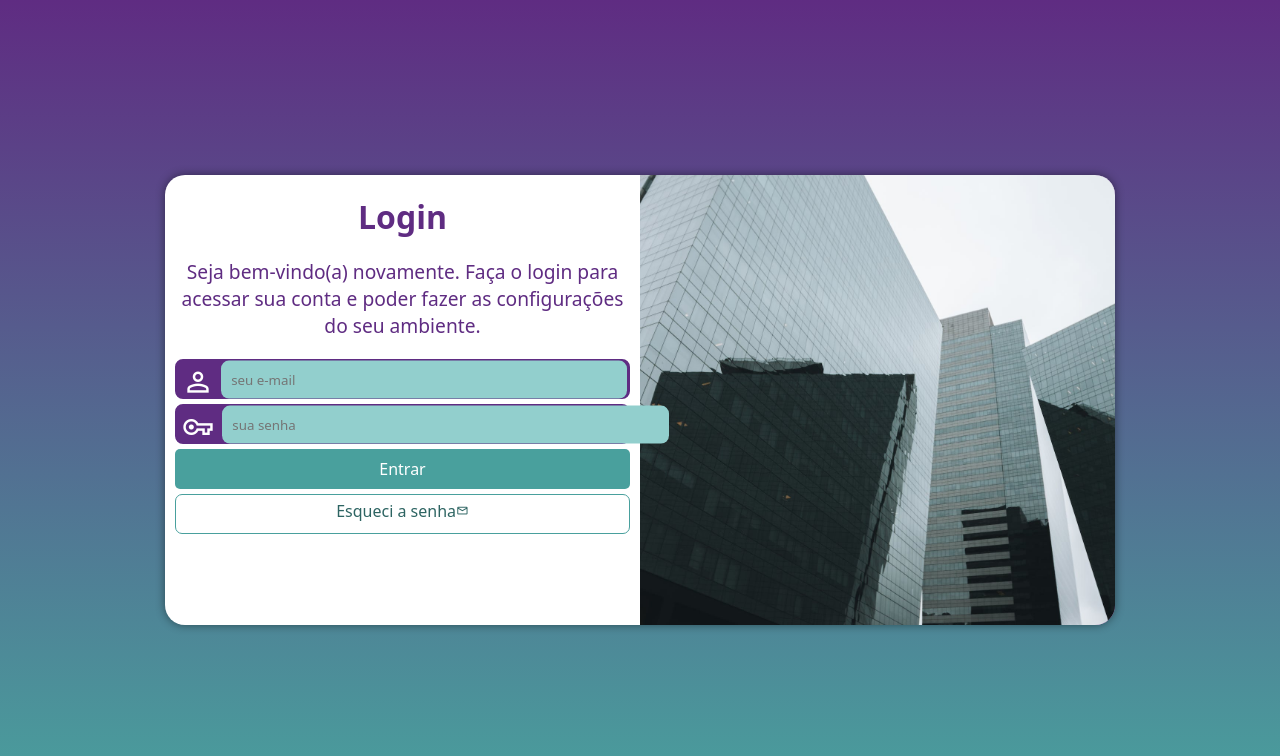
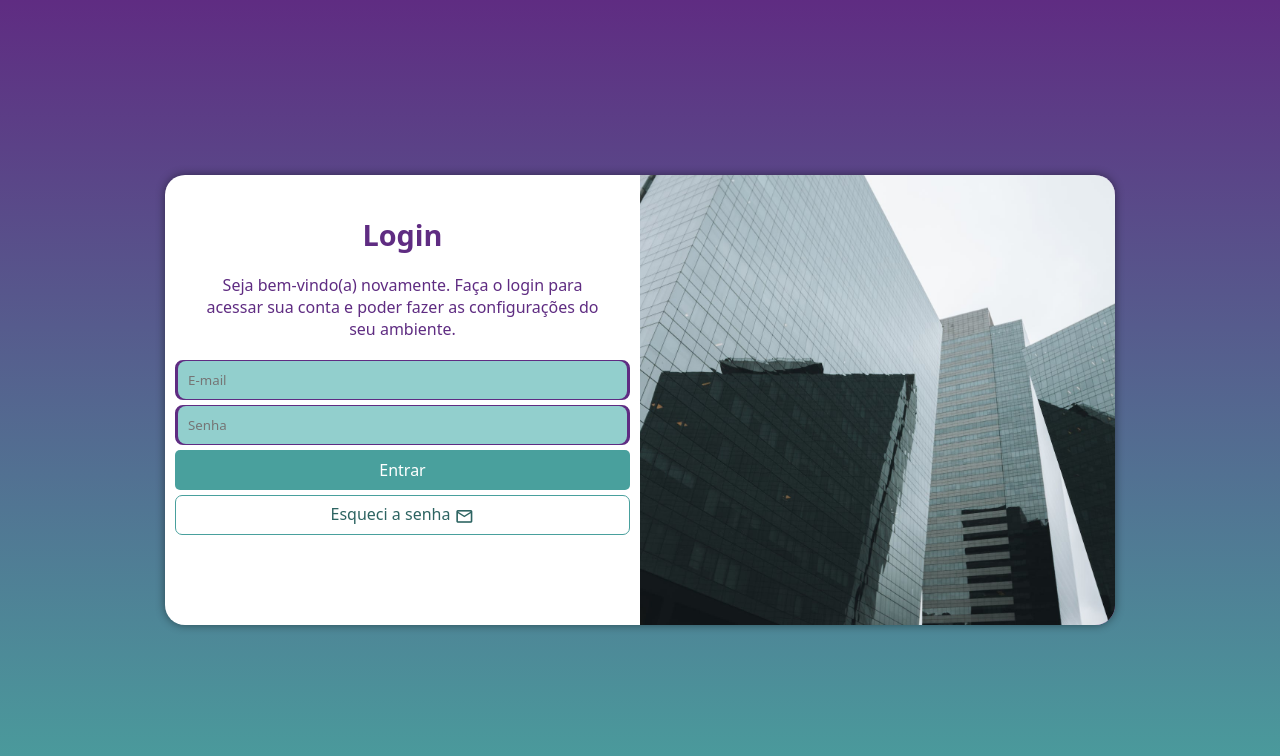
Before and after one commit to JSantosMoraes/projeto-login, a plain HTML site: page index.html in a window 1280 px wide. Drawn offline with nearby package versions, Linux system fonts and the light colour scheme.

Commit message:
Correções

```diff
--- a/estilos/media-query.css
+++ b/estilos/media-query.css
@@ -3,6 +3,11 @@
 @media screen and (min-width: 708px) and (max-width: 992px) {
     body {
         background-image: linear-gradient(to top, #49a09d, #5f2c82);
+    }
+
+    div#formulario>h1 {
+        font-size: 1.8em;
+        margin-top: 10px;
     }
 
     section#login {
@@ -31,31 +36,32 @@
     div.campo>input#ilogin {
         background-color: #92cfcd;
         border: none;
-        width: calc(100% - 45px);
+        width: 100%;
         border-radius: 8px;
         padding: 10px;
-        transform: translateY(-13.4px);
     }
 
     div.campo>input {
         background-color: #92cfcd;
         border: none;
-        width: calc(100% - 45px);
+        width: 100%;
         border-radius: 8px;
         padding: 10px;
-        transform: translateY(-13.4px);
     }
 
     div.campo input#isenha {
         background-color: #92cfcd;
         border: none;
-        width: 48.7vw;
         border-radius: 8px;
-        transform: translateY(-13.4px);
     }
 
     div.campo input#ilogin:focus-within {
         background-color: white;
+    }
+
+    form>a.botao>span {
+        scale: 0.8;
+        transform: translate(3px, 10px);
     }
 }
 
@@ -82,31 +88,31 @@
     }
 
     div#formulario>h1 {
-        font-size: 2em;
+        font-size: 1.8em;
+        margin-top: 30px;
     }
 
     div#formulario>p {
-        font-size: 1.2em;
-        margin: 20px 0;
+        font-size: 1em;
+        width: 90%;
+        margin: 20px auto;
         text-align: center;
     }
 
     div.campo>input#ilogin {
         background-color: #92cfcd;
         border: none;
-        width: calc(100% - 45px);
+        width: 100%;
         border-radius: 8px;
         padding: 10px;
-        transform: translateY(-13.4px);
     }
 
     div.campo>input {
         background-color: #92cfcd;
         border: none;
-        width: calc(100% - 45px);
+        width: 100%;
         border-radius: 8px;
         padding: 10px;
-        transform: translateY(-13.4px);
     }
 
     div.campo input#isenha {
@@ -115,10 +121,14 @@
         border-radius: 8px;
         padding: 10px;
         padding-right: 239px;
-        transform: translateY(-13.4px);
     }
 
     div.campo input#ilogin:focus-within {
         background-color: white;
     }
+
+    form>a.botao>span {
+        scale: 0.8;
+        transform: translate(3px, 10px);
+    }
 }
--- a/estilos/style.css
+++ b/estilos/style.css
@@ -35,8 +35,8 @@ section#login {
     overflow: hidden;
 
     background-color: white;
-    width: 250px;
-    height: 515px;
+    width: 300px;
+    height: 565px;
     border-radius: 20px;
     box-shadow: 0px 0px 10px rgba(0, 0, 0, 0.450);
 
@@ -66,7 +66,7 @@ div#formulario>h1 {
 }
 
 div#formulario>p {
-    font-size: .5em;
+    font-size: .7em;
     text-align: center;
     color: #5f2c82;
     font-weight: 500;
@@ -76,11 +76,10 @@ div#formulario>p {
 form>div.campo {
     background-color: #5f2c82;
     display: block;
-    width: 100%;
     height: 40px;
     border-radius: 8px;
     margin: 5px 0px;
-    border: 2px solid #5f2c82;
+    border: 3px solid #5f2c82;
 }
 
 form label {
@@ -95,11 +94,12 @@ div.campo>span {
 }
 
 div.campo input {
+    transform: translate(0px, -2px);
     background-color: #92cfcd;
     border: none;
+    width: 100%;
     border-radius: 8px;
     padding: 10px;
-    transform: translateY(-13.4px);
 }
 
 div.campo input:focus-within {
@@ -117,6 +117,7 @@ form>input[type=submit] {
     border: none;
     border-radius: 5px;
     cursor: pointer;
+    transition: .3s ease;
 }
 
 form>input[type=submit]:hover {
@@ -129,19 +130,21 @@ form>a.botao {
     font-size: 1em;
     width: 100%;
     height: 40px;
-    padding-top: 5px;
     margin-top: 5px;
     background-color: white;
     border: 1px solid #49a09d;
     border-radius: 7px;
     text-decoration: none;
     color: #2d6462;
+    transition: .3s ease;
 }
 
 form>a.botao:hover {
     background-color: #6cd3cf;
+    color: white;
 }
 
 form>a.botao>span {
-    font-size: 0.8em;
+    scale: 0.8;
+    transform: translate(3px, 10px);
 }
--- a/index.html
+++ b/index.html
@@ -27,9 +27,7 @@
                 <form action="login.php" method="post" autocomplete="on">
                     <div class="campo">
 
-                        <span class="material-symbols-outlined">person</span>
-
-                        <input type="email" name="login" id="ilogin" placeholder="seu e-mail" autocomplete="email"
+                        <input type="email" name="login" id="ilogin" placeholder="E-mail" autocomplete="email"
                             required maxlength="30">
 
                         <label for="ilogin">Login</label>
@@ -37,13 +35,13 @@
                     </div>
 
                     <div class="campo">
-                        <span class="material-symbols-outlined">vpn_key<span>
 
-                        <input type="password" name="senha" id="isenha" placeholder="sua senha"
+                        <input type="password" name="senha" id="isenha" placeholder="Senha"
                             autocomplete="current-password" required minlength="8" maxlength="20">
 
                         <label for="isenha">Senha</label>
                     </div>
+
                     <input type="submit" value="Entrar">
                     <a href="esqueci.html" class="botao">Esqueci a senha<span class="material-symbols-outlined">mail</span></a>
                 </form>
```
